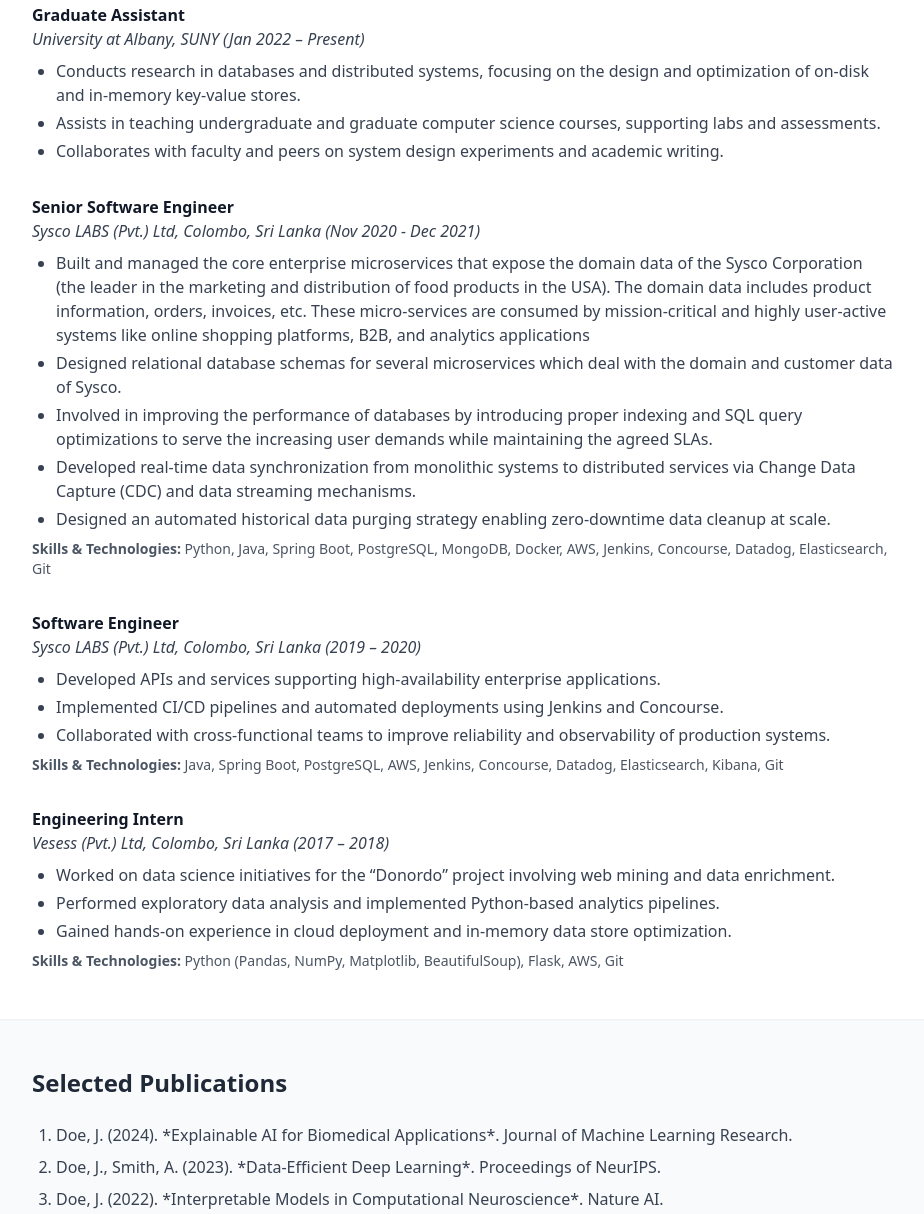
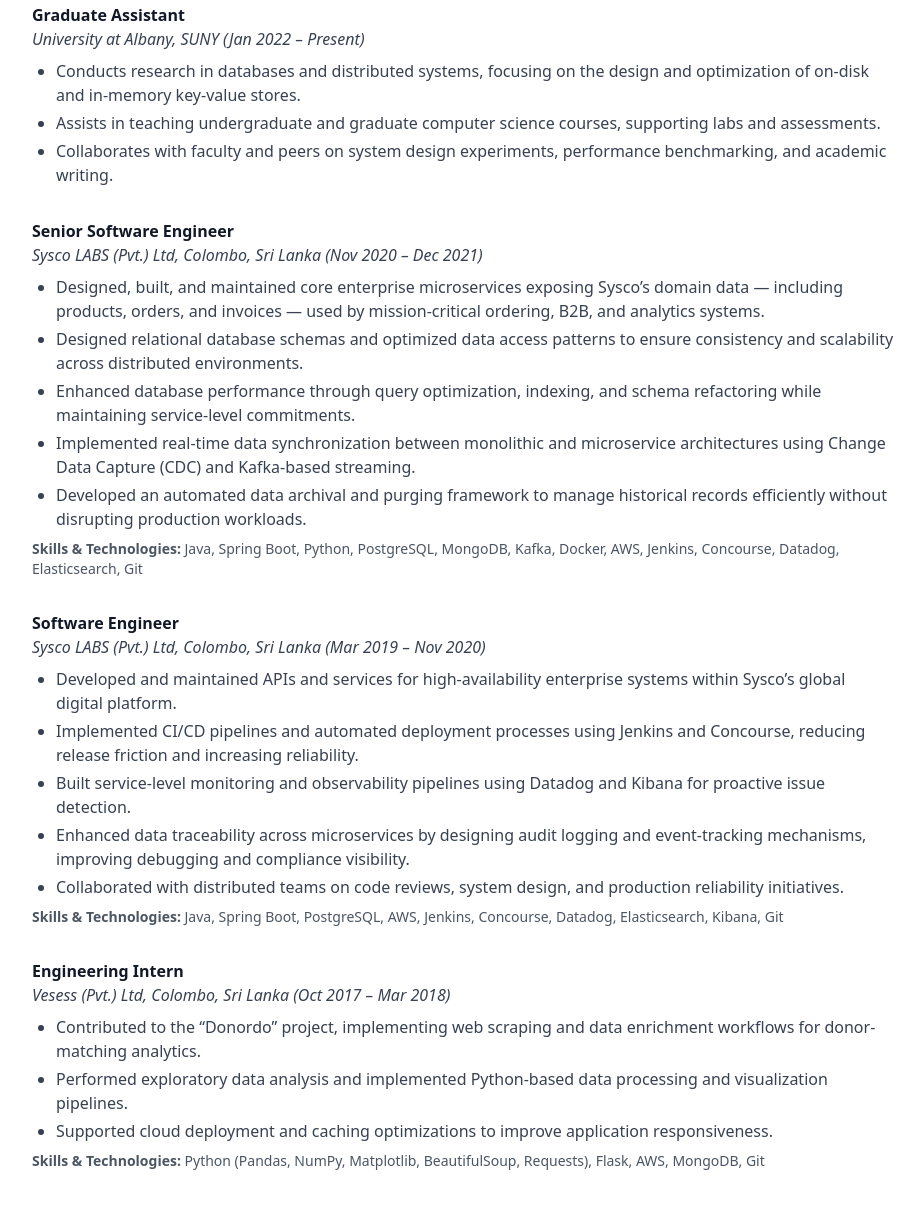
Before and after one commit to evangelisilva/evangelisilva.github.io, a plain HTML site: page index.html in a window 1280 px wide. Shown: the part 1241-2455 px from the top of the page, without its empty margins (176-1100 px from the left). Drawn offline with nearby package versions, Linux system fonts and the light colour scheme.

Commit message:
Update index.html

```diff
--- a/index.html
+++ b/index.html
@@ -15,7 +15,7 @@
       <nav class="space-x-4 text-sm">
         <a href="#about" class="hover:text-blue-600">About</a>
         <a href="#education" class="hover:text-blue-600">Education</a>
-        <a href="#research" class="hover:text-blue-600">Experience</a>
+        <a href="#research" class="hover:text-blue-600">Experiences</a>
         <a href="#publications" class="hover:text-blue-600">Publications</a>
         <a href="#projects" class="hover:text-blue-600">Projects</a>
         <a href="#contact" class="hover:text-blue-600">Contact</a>
@@ -67,6 +67,7 @@
   <div class="max-w-4xl mx-auto px-4">
     <h3 class="text-2xl font-semibold mb-6">Professional & Teaching Experience</h3>
     <div class="space-y-8">
+
       <!-- Graduate Assistant -->
       <div>
         <h4 class="font-bold text-gray-900">Graduate Assistant</h4>
@@ -74,51 +75,59 @@
         <ul class="list-disc ml-6 text-gray-700 mt-2 space-y-1">
           <li>Conducts research in databases and distributed systems, focusing on the design and optimization of on-disk and in-memory key-value stores.</li>
           <li>Assists in teaching undergraduate and graduate computer science courses, supporting labs and assessments.</li>
-            <li>Collaborates with faculty and peers on system design experiments and academic writing.</li>
+          <li>Collaborates with faculty and peers on system design experiments, performance benchmarking, and academic writing.</li>
         </ul>
       </div>
 
       <!-- Senior Software Engineer -->
       <div>
         <h4 class="font-bold text-gray-900">Senior Software Engineer</h4>
-          <p class="text-gray-700 italic">Sysco LABS (Pvt.) Ltd, Colombo, Sri Lanka (Nov 2020 - Dec 2021)</p>
+        <p class="text-gray-700 italic">Sysco LABS (Pvt.) Ltd, Colombo, Sri Lanka (Nov 2020 – Dec 2021)</p>
         <ul class="list-disc ml-6 text-gray-700 mt-2 space-y-1">
-            <li>Built and managed the core enterprise microservices that expose the domain data of the Sysco Corporation (the leader in the marketing and distribution of food products in the USA). The domain data includes product information, orders, invoices, etc. These micro-services are consumed by mission-critical and highly user-active systems like online shopping platforms, B2B, and analytics applications</li>
-            <li>Designed relational database schemas for several microservices which deal with the domain and customer data of Sysco.</li>
-            <li>Involved in improving the performance of databases by introducing proper indexing and SQL query optimizations to serve the increasing user demands while maintaining the agreed SLAs.</li>
-            <li>Developed real-time data synchronization from monolithic systems to distributed services via Change Data Capture (CDC) and data streaming mechanisms.</li>
-            <li>Designed an automated historical data purging strategy enabling zero-downtime data cleanup at scale.</li>
+          <li>Designed, built, and maintained core enterprise microservices exposing Sysco’s domain data — including products, orders, and invoices — used by mission-critical ordering, B2B, and analytics systems.</li>
+          <li>Designed relational database schemas and optimized data access patterns to ensure consistency and scalability across distributed environments.</li>
+          <li>Enhanced database performance through query optimization, indexing, and schema refactoring while maintaining service-level commitments.</li>
+          <li>Implemented real-time data synchronization between monolithic and microservice architectures using Change Data Capture (CDC) and Kafka-based streaming.</li>
+          <li>Developed an automated data archival and purging framework to manage historical records efficiently without disrupting production workloads.</li>
         </ul>
-          <p class="text-gray-600 text-sm mt-2"><strong>Skills & Technologies:</strong> Python, Java, Spring Boot, PostgreSQL, MongoDB, Docker, AWS, Jenkins, Concourse, Datadog, Elasticsearch, Git</p>
+        <p class="text-gray-600 text-sm mt-2">
+          <strong>Skills & Technologies:</strong> Java, Spring Boot, Python, PostgreSQL, MongoDB, Kafka, Docker, AWS, Jenkins, Concourse, Datadog, Elasticsearch, Git
+        </p>
       </div>
 
       <!-- Software Engineer -->
       <div>
         <h4 class="font-bold text-gray-900">Software Engineer</h4>
-          <p class="text-gray-700 italic">Sysco LABS (Pvt.) Ltd, Colombo, Sri Lanka (2019 – 2020)</p>
+        <p class="text-gray-700 italic">Sysco LABS (Pvt.) Ltd, Colombo, Sri Lanka (Mar 2019 – Nov 2020)</p>
         <ul class="list-disc ml-6 text-gray-700 mt-2 space-y-1">
-            <li>Developed APIs and services supporting high-availability enterprise applications.</li>
-            <li>Implemented CI/CD pipelines and automated deployments using Jenkins and Concourse.</li>
-            <li>Collaborated with cross-functional teams to improve reliability and observability of production systems.</li>
+          <li>Developed and maintained APIs and services for high-availability enterprise systems within Sysco’s global digital platform.</li>
+          <li>Implemented CI/CD pipelines and automated deployment processes using Jenkins and Concourse, reducing release friction and increasing reliability.</li>
+          <li>Built service-level monitoring and observability pipelines using Datadog and Kibana for proactive issue detection.</li>
+          <li>Enhanced data traceability across microservices by designing audit logging and event-tracking mechanisms, improving debugging and compliance visibility.</li>
+          <li>Collaborated with distributed teams on code reviews, system design, and production reliability initiatives.</li>
         </ul>
-          <p class="text-gray-600 text-sm mt-2"><strong>Skills & Technologies:</strong> Java, Spring Boot, PostgreSQL, AWS, Jenkins, Concourse, Datadog, Elasticsearch, Kibana, Git</p>
+        <p class="text-gray-600 text-sm mt-2">
+          <strong>Skills & Technologies:</strong> Java, Spring Boot, PostgreSQL, AWS, Jenkins, Concourse, Datadog, Elasticsearch, Kibana, Git
+        </p>
       </div>
 
       <!-- Engineering Intern -->
       <div>
         <h4 class="font-bold text-gray-900">Engineering Intern</h4>
-          <p class="text-gray-700 italic">Vesess (Pvt.) Ltd, Colombo, Sri Lanka (2017 – 2018)</p>
+        <p class="text-gray-700 italic">Vesess (Pvt.) Ltd, Colombo, Sri Lanka (Oct 2017 – Mar 2018)</p>
         <ul class="list-disc ml-6 text-gray-700 mt-2 space-y-1">
-            <li>Worked on data science initiatives for the “Donordo” project involving web mining and data enrichment.</li>
-            <li>Performed exploratory data analysis and implemented Python-based analytics pipelines.</li>
-            <li>Gained hands-on experience in cloud deployment and in-memory data store optimization.</li>
+          <li>Contributed to the “Donordo” project, implementing web scraping and data enrichment workflows for donor-matching analytics.</li>
+          <li>Performed exploratory data analysis and implemented Python-based data processing and visualization pipelines.</li>
+          <li>Supported cloud deployment and caching optimizations to improve application responsiveness.</li>
         </ul>
-          <p class="text-gray-600 text-sm mt-2"><strong>Skills & Technologies:</strong> Python (Pandas, NumPy, Matplotlib, BeautifulSoup), Flask, AWS, Git</p>
+        <p class="text-gray-600 text-sm mt-2">
+          <strong>Skills & Technologies:</strong> Python (Pandas, NumPy, Matplotlib, BeautifulSoup, Requests), Flask, AWS, MongoDB, Git
+        </p>
       </div>
+
     </div>
   </div>
 </section>
-
 
   <!-- PUBLICATIONS -->
   <section id="publications" class="py-12">
```
Lines whose indentation alone changed are shown as unchanged.
